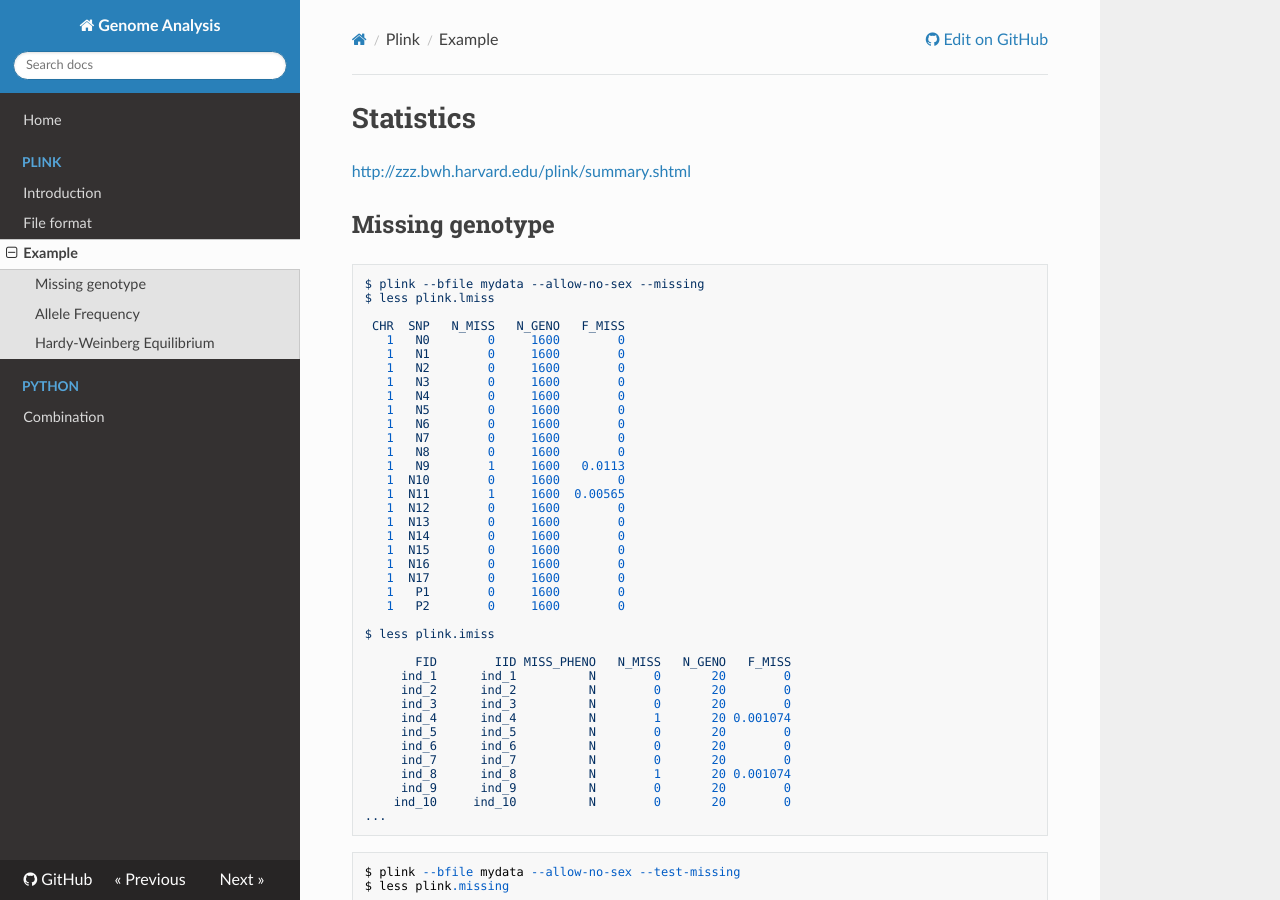
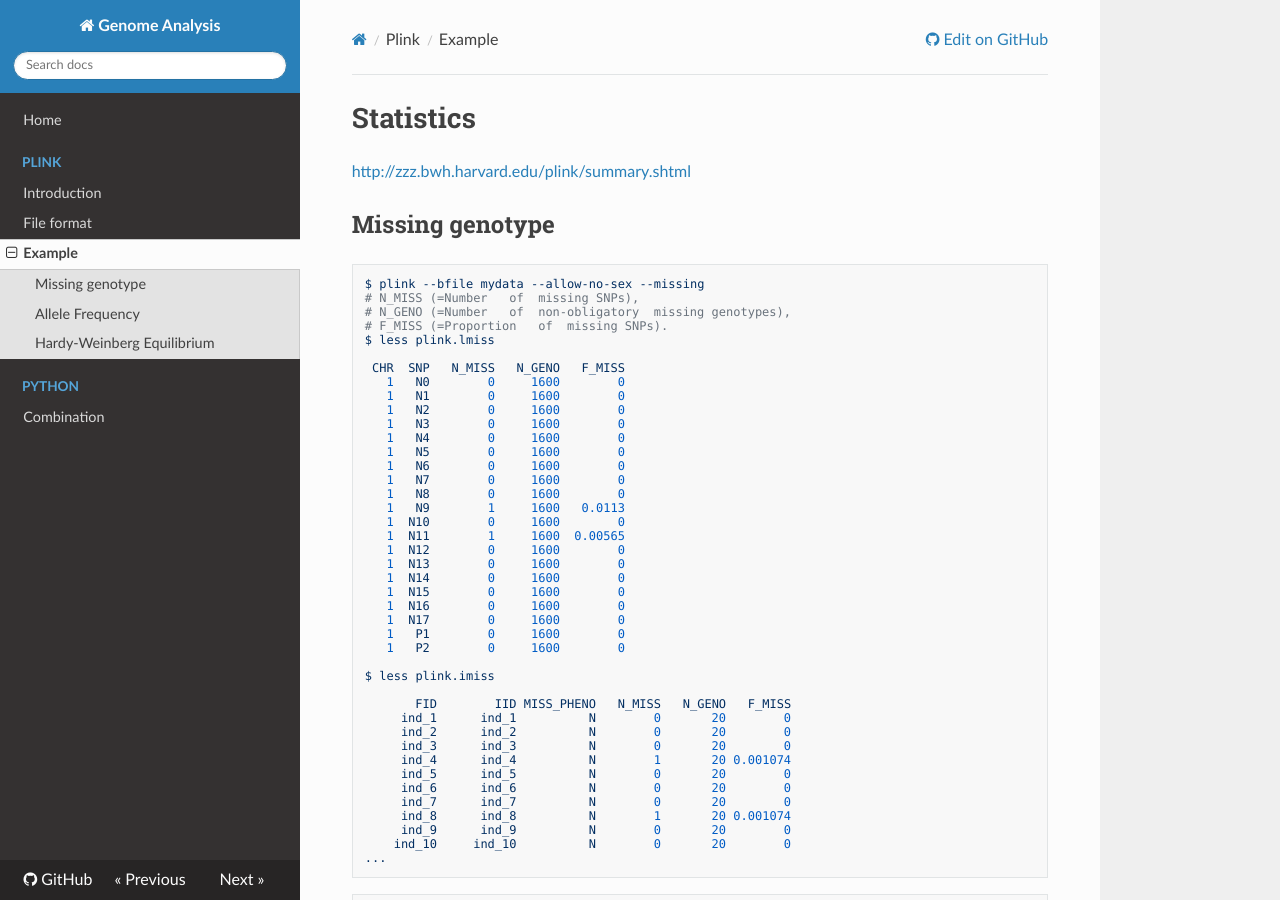
Before and after one commit to WonyoungCho/plink, an MkDocs documentation site: the page built from docs/plink_ex.md, in a window 1280 px wide and 900 px high. Built offline with MkDocs 1.6.1, drawn with Linux system fonts in a browser that asks for light colours; nearby versions of some CDN libraries; old or Windows-style settings are respelled for this version of MkDocs.

Commit message:
Update plink_ex.md

````diff
--- a/docs/plink_ex.md
+++ b/docs/plink_ex.md
@@ -4,6 +4,9 @@
 ## Missing genotype
 ```
 $ plink --bfile mydata --allow-no-sex --missing
+# N_MISS (=Number	of	missing	SNPs),
+# N_GENO (=Number	of	non-obligatory	missing	genotypes),
+# F_MISS (=Proportion	of	missing	SNPs).
 $ less plink.lmiss
 
  CHR  SNP   N_MISS   N_GENO   F_MISS
````
